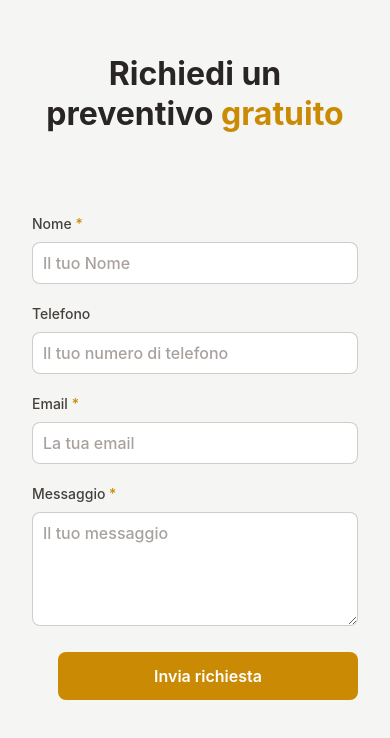
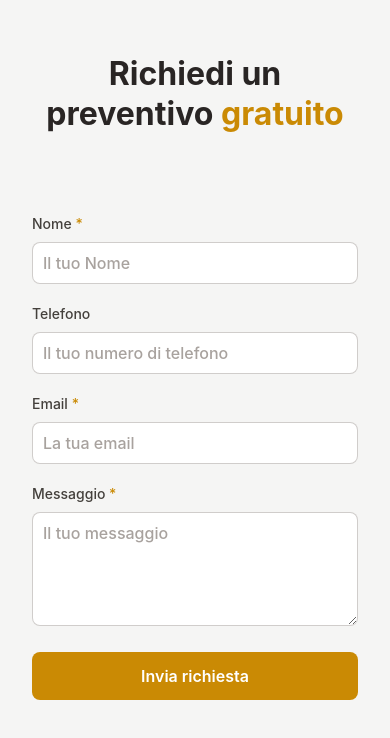
Before and after one commit to emanuelefavero/edil-2-esse, a Next.js app: page / in a window 390 px wide. Shown: the part 3776-4514 px from the top of the page. Built offline with nearby package versions, Linux system fonts and the light colour scheme; no server answers.

Commit message:
fix butto width on small screens

```diff
--- a/components/EstimateForm.tsx
+++ b/components/EstimateForm.tsx
@@ -84,7 +84,7 @@ export default function Component() {
         <div className='flex justify-end mt-5'>
           <button
             type='submit'
-            className='w-full md:w-1/2 max-w-[300px] p-3 bg-yellow-600 text-white rounded-lg hover:bg-yellow-500'
+            className='w-full md:w-1/2 md:max-w-[300px] p-3 bg-yellow-600 text-white rounded-lg hover:bg-yellow-500'
           >
             Invia richiesta
           </button>
```
